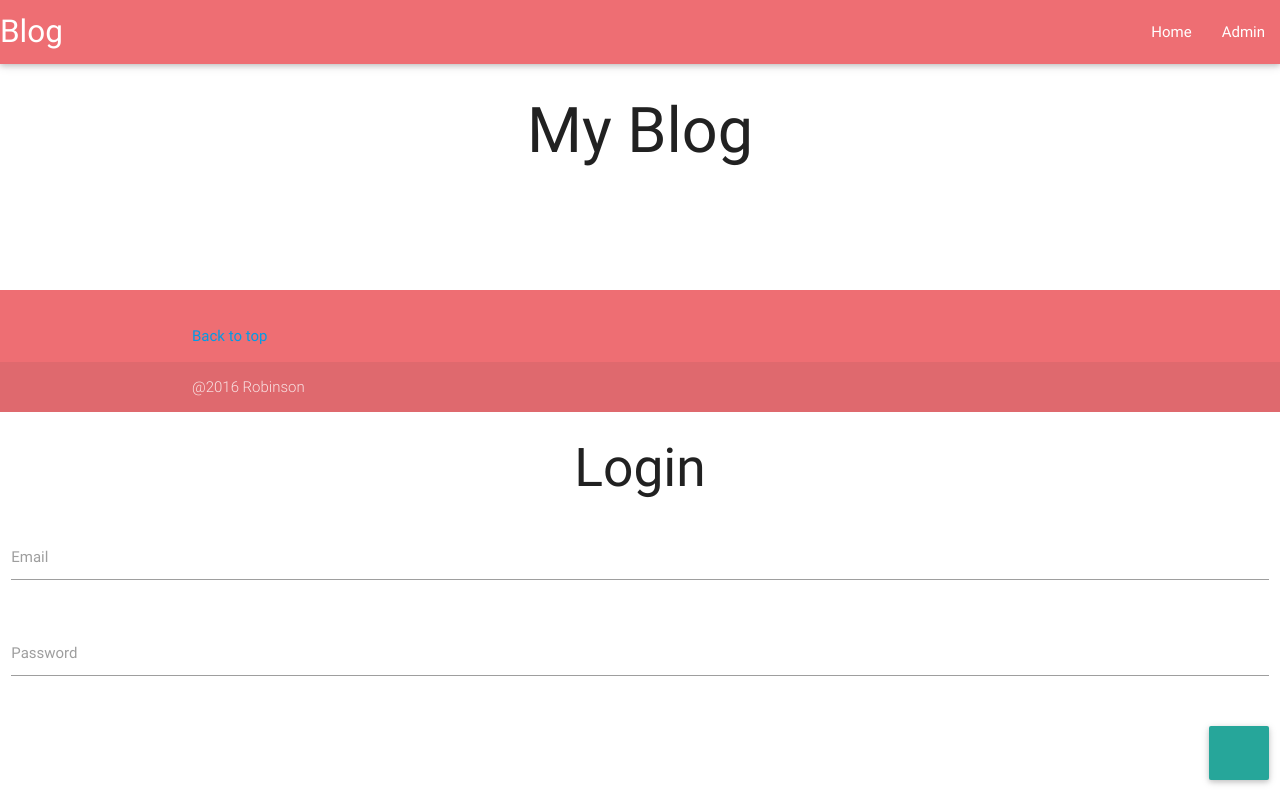
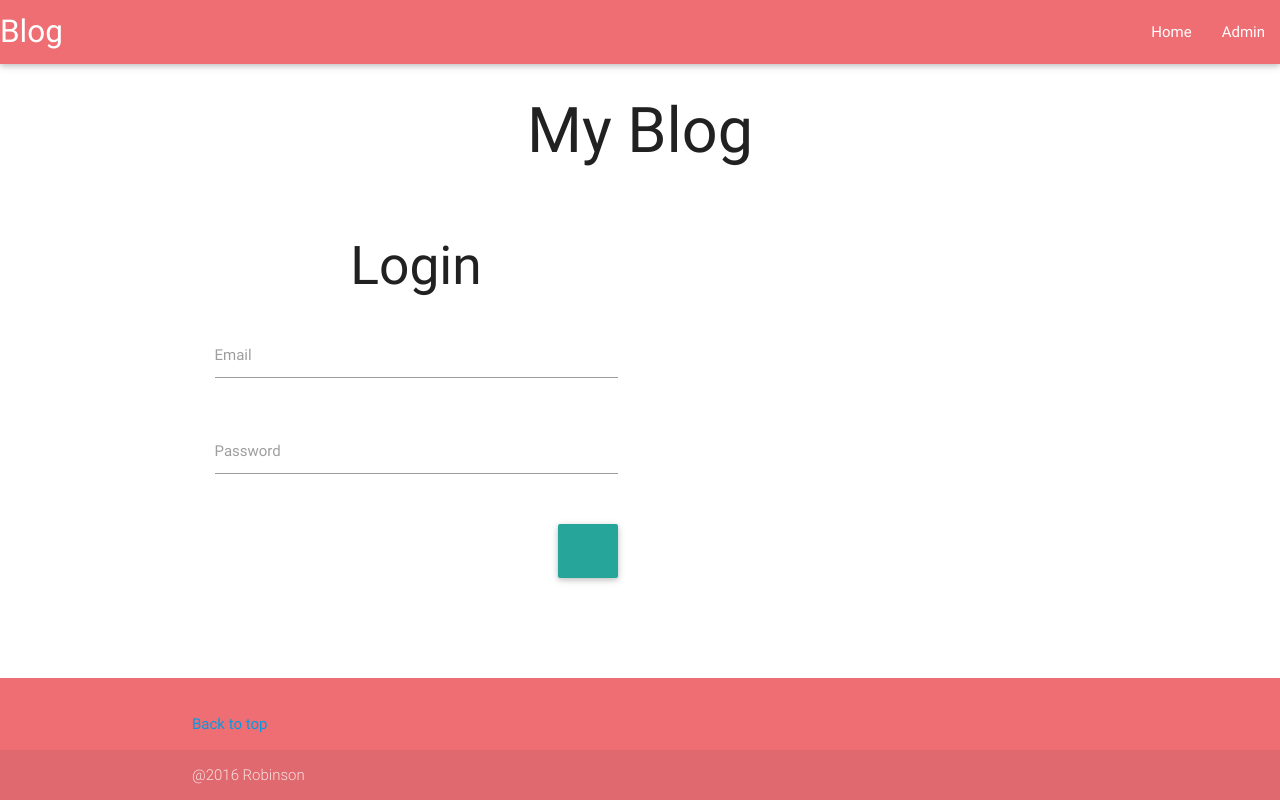
Before and after one commit to sr471/shanthiRobinson.github.io, a plain HTML site: page public_html/admin.html in a window 1280 px wide. Drawn offline with nearby package versions, Linux system fonts and the light colour scheme; no server answers.

Commit message:
MiniBlog B19

```diff
--- a/public_html/admin.html
+++ b/public_html/admin.html
@@ -48,15 +48,13 @@
       <!--Import jQuery before materialize.js-->
       <script type="text/javascript" src="https://code.jquery.com/jquery-2.1.1.min.js"></script>
       <script type="text/javascript" src="libs/backendless.js" ></script>
-      <script type="text/javascript" src="js/blog.js" ></script>
+      <script type="text/javascript" src="js/admin.js" ></script>
       <script type="text/javascript" src="js/materialize.min.js"></script>
         <script type="text/javascript" src="https://cdnjs.cloudflare.com/ajax/libs/moment.js/2.12.0/moment.min.js" ></script>
       <script type="text/javascript" src="js/handlebars-v4.0.5.js" ></script>
 
        <script id="login-template" type="text/x-handlebars-template">
-
-      </script>
-      <div class="col s6">
+       <div class="col s6">
           <h2 class="center-align">Login</h2>
           <div>
               <form class="col s12 form-signin">
@@ -82,5 +80,7 @@
               </form>
           </div>
       </div>
+      </script>
+
     </body>
   </html>
--- /dev/null
+++ b/public_html/js/admin.js
@@ -0,0 +1,21 @@
+$(function (){
+    var APPLICATION_ID = "11BCF95A-6897-A036-FFE2-C4294610F300",
+        SECRET_KEY ="FAAD96D2-4BE2-1DEB-FFBE-A1132489EF00",
+        VERSION = "v1";
+
+    Backendless.initApp(APPLICATION_ID, SECRET_KEY, VERSION);
+
+
+   var loginScript = $("#login-template").html();
+   var loginTemplate = Handlebars.compile(loginScript);
+
+
+   $('.main-container').html(loginTemplate);
+});
+
+function Posts(args){
+    args = args || {};
+    this.title = args.title || "";
+    this.content = args.content || "";
+    this.authorEmail = args.authorEmail || "";
+}
```
